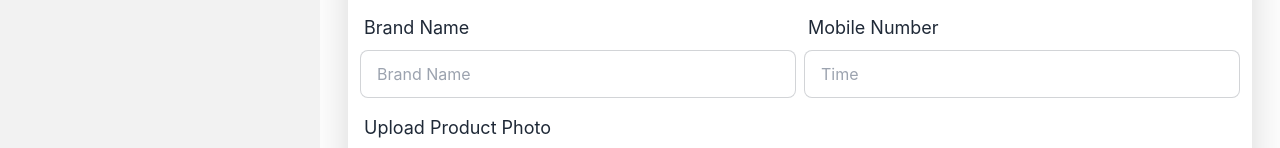
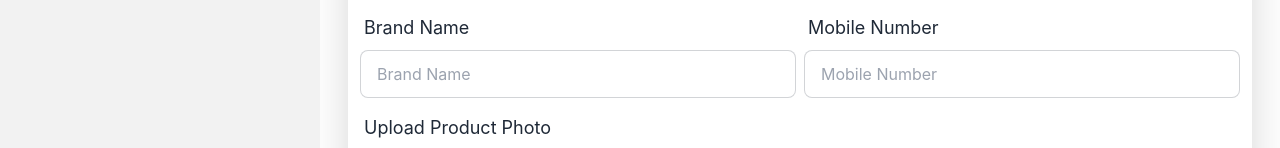
Before and after one commit to iamtanjil/mobileFair-client, a React (Create React App) app: page /dashboard/addproducts in a window 1280 px wide. Shown: the part 521-669 px from the top of the page. Built offline with nearby package versions, Linux system fonts and the light colour scheme; no server answers; sample sign-in values are in the browser's storage.

Commit message:
Add Product Page Complete

```diff
--- a/src/Contexts/AuthContext.js
+++ b/src/Contexts/AuthContext.js
@@ -49,6 +49,7 @@ const AuthContext = ({children}) => {
         updateUser,
         user,
         loading,
+        setLoading
     };
     return (
         <AuthProvider.Provider value={authInfo}>
--- a/src/Pages/Dashboard/AddProducts/AddProducts.js
+++ b/src/Pages/Dashboard/AddProducts/AddProducts.js
@@ -2,10 +2,15 @@ import React, { useContext } from 'react';
 import { useForm } from 'react-hook-form';
 import { AuthProvider } from '../../../Contexts/AuthContext';
 import toast from 'react-hot-toast';
+import Spinner from '../../../Components/Spinner/Spinner';
 
 const AddProducts = () => {
     const { register, handleSubmit, reset } = useForm();
-    const {user} = useContext(AuthProvider)
+    const {user,loading, setLoading} = useContext(AuthProvider)
+
+    if(loading){
+        return <Spinner></Spinner>
+    }
 
     const imageHostKey = process.env.REACT_APP_IMGBB_KEY;
 
@@ -14,6 +19,7 @@ const AddProducts = () => {
     const time = date.getHours() + ':' + date.getMinutes();
 
     const handelAddProduct = data => {
+        setLoading(true);
         const image = data.productImage[0];
         const formData = new FormData();
         formData.append('image', image)
@@ -65,6 +71,7 @@ const AddProducts = () => {
             if(data.acknowledged){
                 toast.success('Product Successfully Added');
                 reset();
+                setLoading(false);
             }
         })
     }
@@ -161,7 +168,7 @@ const AddProducts = () => {
                                 {
                                     required: "Mobile Number is Required",
                                 })}
-                                type="text" name='mobileNumber' placeholder="Time"
+                                type="text" name='mobileNumber' placeholder="Mobile Number"
                                 className="input input-bordered w-full"
                                 />
                         </div>
```
